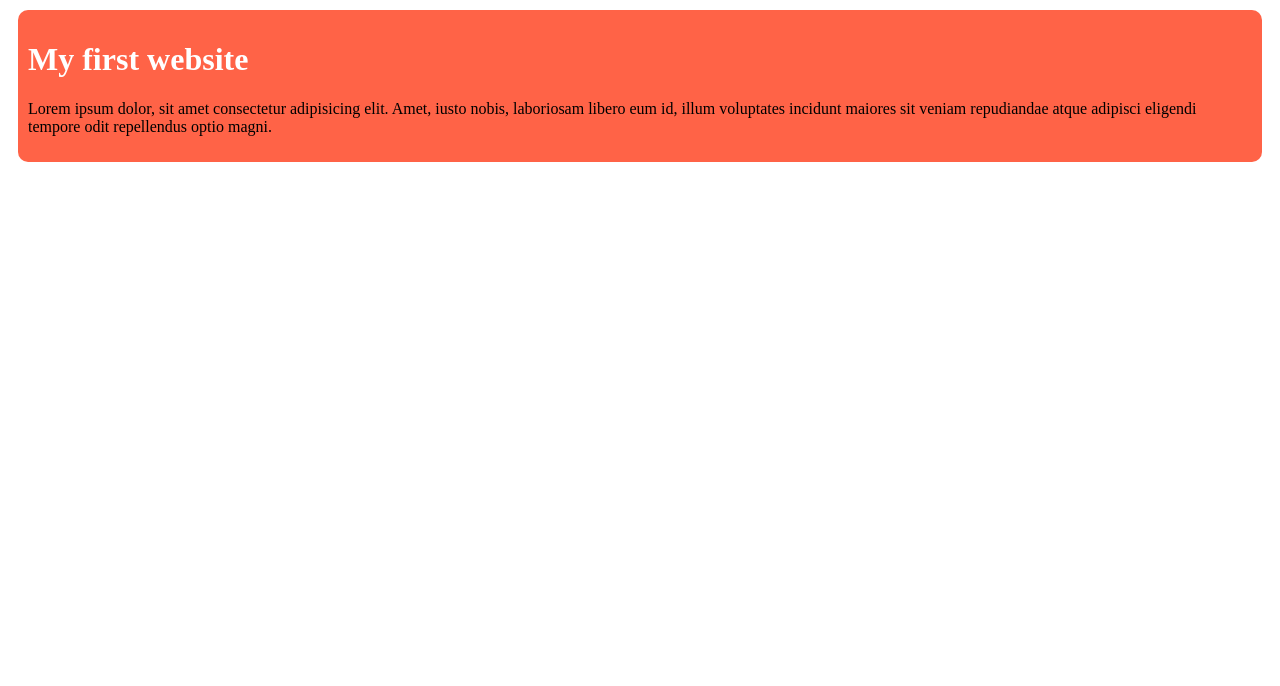
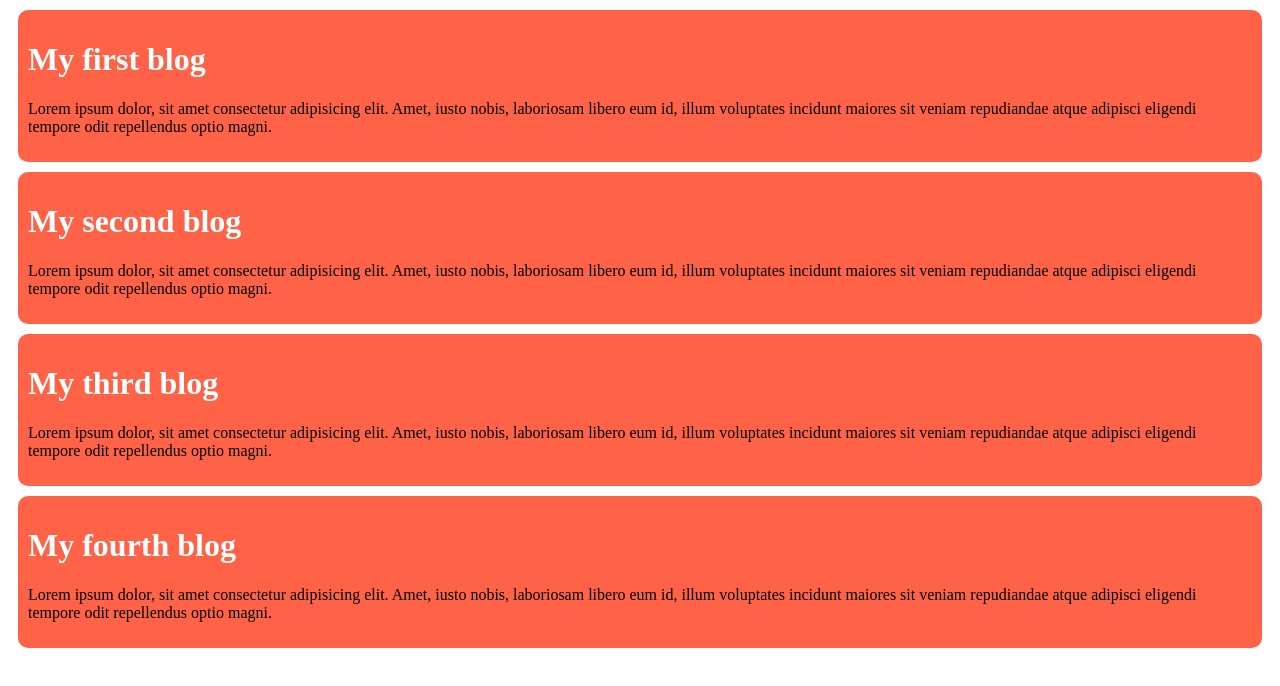
Before and after one commit to diptomahin/my-first-simple-website, a plain HTML site: page index.html in a window 1280 px wide. Drawn offline with Linux system fonts and the light colour scheme.

Commit message:
added muliple other blogs

```diff
--- a/index.html
+++ b/index.html
@@ -8,7 +8,19 @@
 </head>
 <body>
     <div>
-        <h1>My first website</h1>
+        <h1>My first blog</h1>
+    <p>Lorem ipsum dolor, sit amet consectetur adipisicing elit. Amet, iusto nobis, laboriosam libero eum id, illum voluptates incidunt maiores sit veniam repudiandae atque adipisci eligendi tempore odit repellendus optio magni.</p>
+    </div>
+    <div>
+        <h1>My second blog</h1>
+    <p>Lorem ipsum dolor, sit amet consectetur adipisicing elit. Amet, iusto nobis, laboriosam libero eum id, illum voluptates incidunt maiores sit veniam repudiandae atque adipisci eligendi tempore odit repellendus optio magni.</p>
+    </div>
+    <div>
+        <h1>My third blog</h1>
+    <p>Lorem ipsum dolor, sit amet consectetur adipisicing elit. Amet, iusto nobis, laboriosam libero eum id, illum voluptates incidunt maiores sit veniam repudiandae atque adipisci eligendi tempore odit repellendus optio magni.</p>
+    </div>
+    <div>
+        <h1>My fourth blog</h1>
     <p>Lorem ipsum dolor, sit amet consectetur adipisicing elit. Amet, iusto nobis, laboriosam libero eum id, illum voluptates incidunt maiores sit veniam repudiandae atque adipisci eligendi tempore odit repellendus optio magni.</p>
     </div>
 </body>
```
